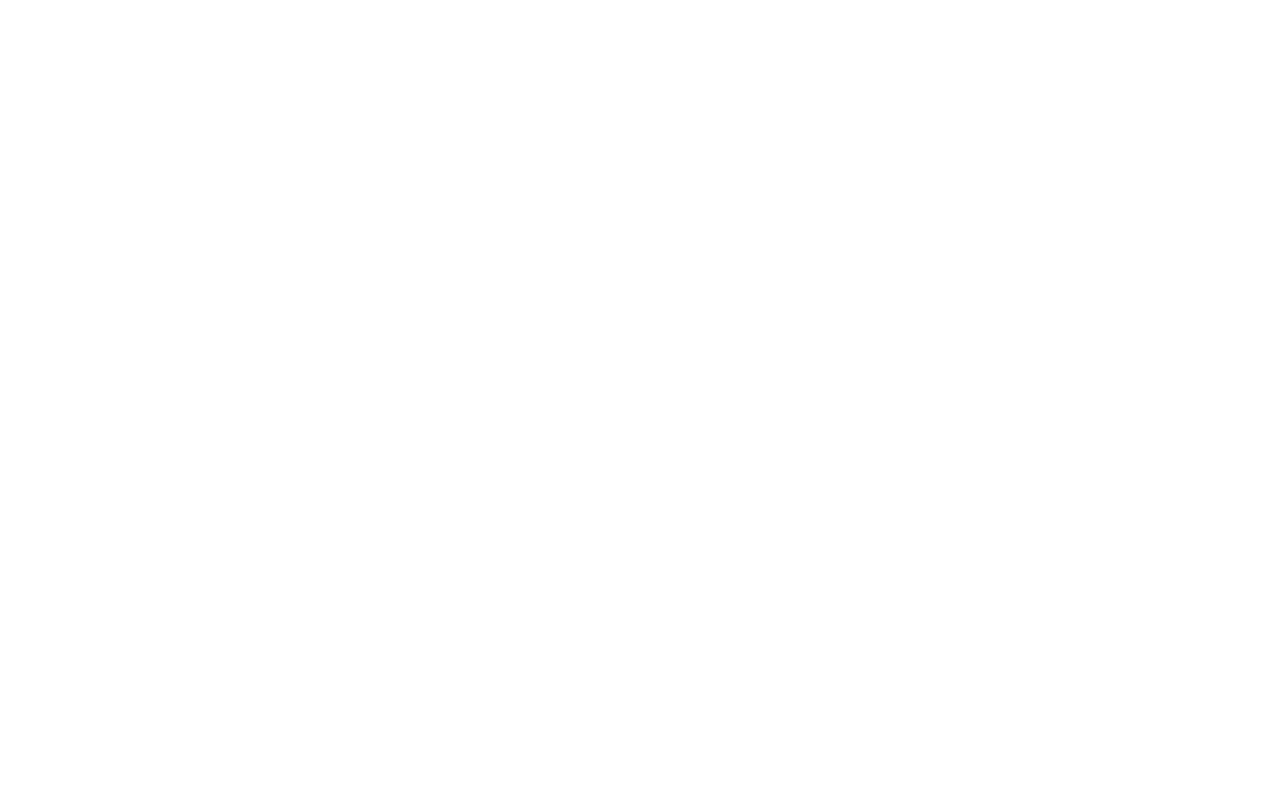
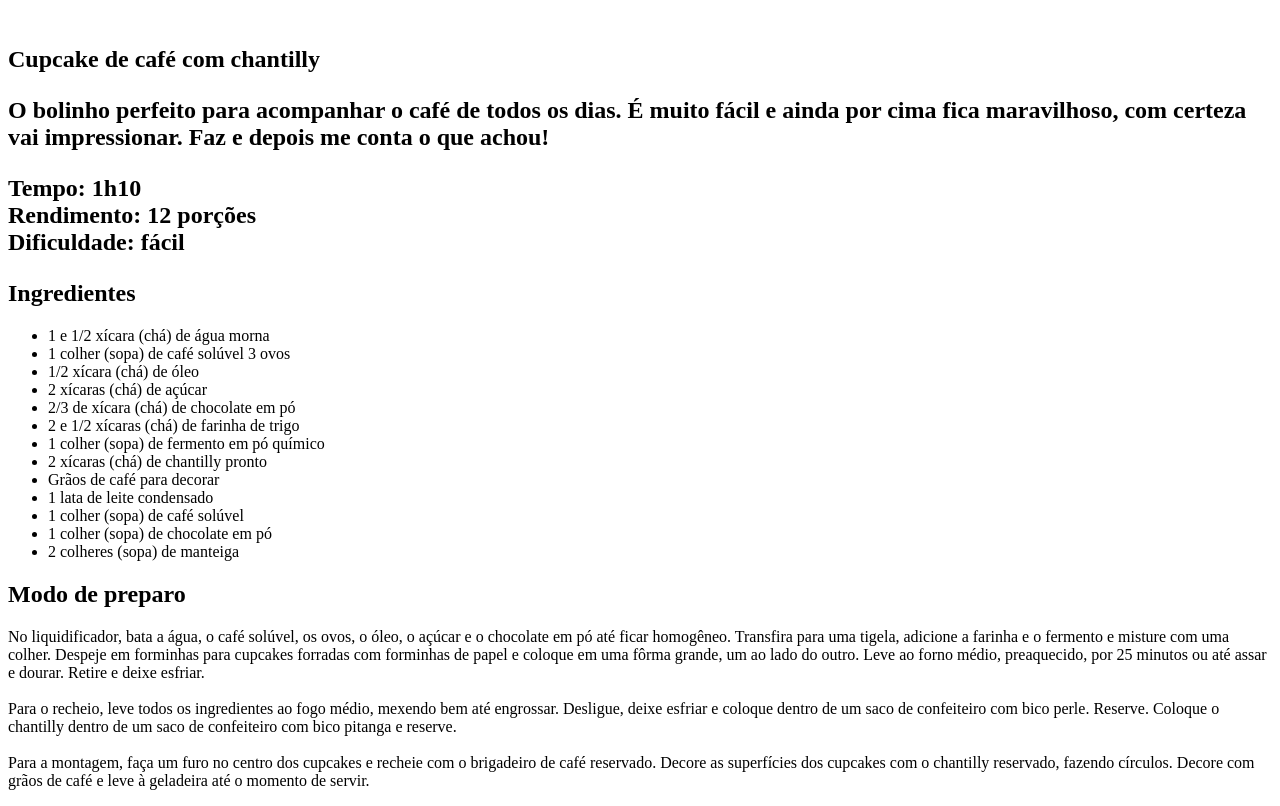
Before and after one commit to leonardovitorecker/projeto-pagina-receita, a plain HTML site: page index.html in a window 1280 px wide. Drawn offline with Linux system fonts and the light colour scheme.

Commit message:
Iniciando a estrutura html

```diff
--- a/index.html
+++ b/index.html
@@ -6,6 +6,50 @@
   <title>Página de receita</title>
 </head>
 <body>
+    <div id="page">
+      <img src="" alt="">
+      <main>
+        <section id="abount">
+          <h1>Cupcake de café com chantilly<h1>
+          <p>
+            O bolinho perfeito para acompanhar o café de todos os dias. É muito fácil e ainda por cima fica maravilhoso, com certeza vai impressionar. Faz e depois me conta o que achou!
+          </p>
+          <p>
+            Tempo: 1h10 <br>
+            Rendimento: 12 porções <br>
+            Dificuldade: fácil
+          </p>
+        </section>
+        <section id="ingredients">
+          <h2>Ingredientes</h2>
+          <ul>
+            <li>1 e 1/2 xícara (chá) de água morna</li>
+            <li>1 colher (sopa) de café solúvel 3 ovos</li>
+            <li>1/2 xícara (chá) de óleo</li>
+            <li>2 xícaras (chá) de açúcar</li>
+            <li>2/3 de xícara (chá) de chocolate em pó</li>
+            <li>2 e 1/2 xícaras (chá) de farinha de trigo</li>
+            <li>1 colher (sopa) de fermento em pó químico</li>
+            <li>2 xícaras (chá) de chantilly pronto</li>
+            <li>Grãos de café para decorar</li>
+            <li>1 lata de leite condensado</li>
+            <li>1 colher (sopa) de café solúvel</li>
+            <li>1 colher (sopa) de chocolate em pó</li>
+            <li>2 colheres (sopa) de manteiga</li>
+          </ul>
+        </section>
+        <section id="preparation">
+          <h2>Modo de preparo</h2>
+          <p>
+            No liquidificador, bata a água, o café solúvel, os ovos, o óleo, o açúcar e o chocolate em pó até ficar homogêneo. Transfira para uma tigela, adicione a farinha e o fermento e misture com uma colher. Despeje em forminhas para cupcakes forradas com forminhas de papel e coloque em uma fôrma grande, um ao lado do outro. Leve ao forno médio, preaquecido, por 25 minutos ou até assar e dourar. Retire e deixe esfriar.
+            <br></br>
+            Para o recheio, leve todos os ingredientes ao fogo médio, mexendo bem até engrossar. Desligue, deixe esfriar e coloque dentro de um saco de confeiteiro com bico perle. Reserve. Coloque o chantilly dentro de um saco de confeiteiro com bico pitanga e reserve.
+            <br></br>
+            Para a montagem, faça um furo no centro dos cupcakes e recheie com o brigadeiro de café reservado. Decore as superfícies dos cupcakes com o chantilly reservado, fazendo círculos. Decore com grãos de café e leve à geladeira até o momento de servir.
 
+          </p>
+        </section>
+      </main>
+    </div>
 </body>
 </html>
```
